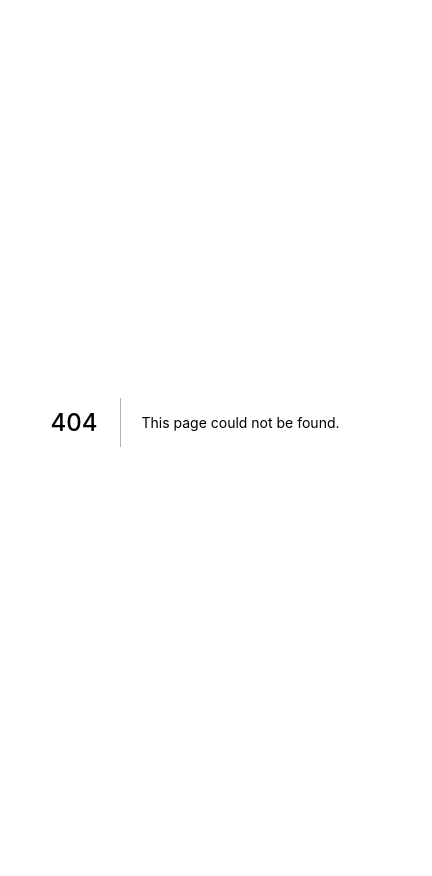
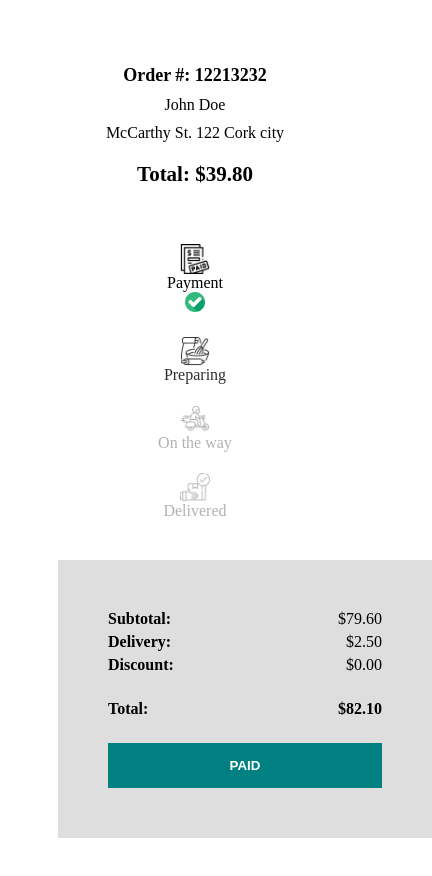
Before and after one commit to zaritzki/nextjs-order-pizza-app, a Next.js app: page /orders/1 in a window 390 px wide. Before the commit this address had no page. Shown: the top 876 px of the page, 432 px wide, since content can reach past the window. Before the commit the page ends 844 px from the top, so only its background shows below. Built offline with nearby package versions, Linux system fonts and the light colour scheme.

Commit message:
order page and other final ui changes

```diff
--- a/pages/cart.jsx
+++ b/pages/cart.jsx
@@ -6,7 +6,7 @@
 		<div className={styles.container}>
 			<div className={styles.left}>
 				<table className={styles.table}>
-					<tr className={styles.tr}>
+					<tr className={styles.trTitle}>
 						<th>Product</th>
 						<th align='left'>Name</th>
 						<th align='left'>Extras</th>
@@ -14,7 +14,7 @@
 						<th>Quantity</th>
 						<th>Total</th>
 					</tr>
-					<tr>
+					<tr className={styles.tr}>
 						<td>
 							<div className={styles.imgContainer}>
 								<Image
@@ -43,7 +43,7 @@
 							<span className={styles.total}>$39.80</span>
 						</td>
 					</tr>
-					<tr>
+					<tr className={styles.tr}>
 						<td>
 							<div className={styles.imgContainer}>
 								<Image
--- /dev/null
+++ b/pages/orders/[id].jsx
@@ -0,0 +1,122 @@
+import Image from 'next/image'
+import styles from '../../styles/Order.module.css'
+
+const Order = () => {
+	const status = 0
+	const statusClass = (index) => {
+		if (index - status < 1) return styles.done
+		if (index - status === 1) return styles.inProgress
+		if (index - status > 1) return styles.undone
+	}
+	return (
+		<div className={styles.container}>
+			<div className={styles.left}>
+				<div className={styles.row}>
+					<table className={styles.table}>
+						<tr className={styles.trTitle}>
+							<th>Order #</th>
+							<th>Customer</th>
+							<th>Address</th>
+							<th>Total</th>
+						</tr>
+						<tr className={styles.tr}>
+							<td>
+								<span className={styles.id}>12213232</span>
+							</td>
+							<td>
+								<span className={styles.name}>John Doe</span>
+							</td>
+							<td>
+								<span className={styles.address}>
+									McCarthy St. 122 Cork city
+								</span>
+							</td>
+							<td>
+								<span className={styles.total}>$39.80</span>
+							</td>
+						</tr>
+					</table>
+				</div>
+				<div className={styles.row}>
+					<div className={statusClass(0)}>
+						<Image src='/img/paid.png' width={30} height={30} alt='' />
+						<span>Payment</span>
+						<div className={styles.checkedIcon}>
+							<Image
+								className={styles.checkedIcon}
+								src='/img/checked.png'
+								width={20}
+								height={20}
+								alt=''
+							/>
+						</div>
+					</div>
+					<div className={statusClass(1)}>
+						<Image src='/img/bake.png' width={30} height={30} alt='' />
+						<span>Preparing</span>
+						<div className={styles.checkedIcon}>
+							<Image
+								className={styles.checkedIcon}
+								src='/img/checked.png'
+								width={20}
+								height={20}
+								alt=''
+							/>
+						</div>
+					</div>
+					<div className={statusClass(2)}>
+						<Image src='/img/bike.png' width={30} height={30} alt='' />
+						<span>On the way</span>
+						<div className={styles.checkedIcon}>
+							<Image
+								className={styles.checkedIcon}
+								src='/img/checked.png'
+								width={20}
+								height={20}
+								alt=''
+							/>
+						</div>
+					</div>
+					<div className={statusClass(3)}>
+						<Image src='/img/delivered.png' width={30} height={30} alt='' />
+						<span>Delivered</span>
+						<div className={styles.checkedIcon}>
+							<Image
+								className={styles.checkedIcon}
+								src='/img/checked.png'
+								width={20}
+								height={20}
+								alt=''
+							/>
+						</div>
+					</div>
+				</div>
+			</div>
+			<div className={styles.right}>
+				<div className={styles.wrapper}>
+					<div className={styles.totalText}>
+						<strong className={styles.totalTextTitle}>Subtotal:</strong>
+						<span className={styles.totalTextValue}>$79.60</span>
+					</div>
+					<div className={styles.totalText}>
+						<strong className={styles.totalTextTitle}>Delivery:</strong>
+						<span className={styles.totalTextValue}>$2.50</span>
+					</div>
+					<div className={styles.totalText}>
+						<strong className={styles.totalTextTitle}>Discount:</strong>
+						<span className={styles.totalTextValue}>$0.00</span>
+					</div>
+					<h4 className={styles.totalText}>
+						<strong className={styles.totalTextTitle}>Total:</strong>
+						<span className={styles.totalTextValue}>$82.10</span>
+					</h4>
+					<button className={styles.button} disabled>
+						PAID
+					</button>
+				</div>
+			</div>
+		</div>
+	)
+}
+
+export default Order
--- a/styles/Cart.module.css
+++ b/styles/Cart.module.css
@@ -89,6 +89,9 @@
 		justify-content: center;
 		margin-bottom: 20px;
 	}
+	.tr td {
+		padding: 5px;
+	}
 
 	.imgContainer {
 		width: 35vw;
@@ -97,13 +100,13 @@
 
 	.name,
 	.total {
-		font-size: 24px;
+		font-size: 21px;
 	}
 
 	.extras,
 	.price,
 	.quantity {
-		font-size: 22px;
+		font-size: 16px;
 	}
 
 	.price::before {
@@ -121,5 +124,6 @@
 
 	.wrapper {
 		width: 100%;
+		margin-top: 20px;
 	}
 }
--- a/styles/Footer.module.css
+++ b/styles/Footer.module.css
@@ -28,6 +28,7 @@
 
 .text {
 	color: lightgray;
+	line-height: 21px;
 }
 
 .motto {
@@ -37,7 +38,6 @@
 
 @media screen and (max-width: 480px) {
 	.container {
-		height: auto;
 		text-align: center;
 	}
 	.item:first-child {
@@ -49,10 +49,10 @@
 	}
 
 	.title {
-		font-size: 30px;
+		font-size: 21px;
 	}
 
 	.text {
-		font-size: 20px;
+		font-size: 18px;
 	}
 }
--- a/styles/Order.module.css
+++ b/styles/Order.module.css
@@ -19,6 +19,12 @@
 	justify-content: space-between;
 }
 
+.status {
+	display: flex;
+	flex-direction: column;
+	align-items: center;
+}
+
 .done {
 	display: flex;
 	flex-direction: column;
@@ -30,15 +36,6 @@
 	flex-direction: column;
 	align-items: center;
 	animation: inProgress 1s ease infinite alternate;
-}
-
-@keyframes inProgress {
-	from {
-		opacity: 0;
-	}
-	to {
-		opacity: 1;
-	}
 }
 
 .undone {
@@ -60,12 +57,18 @@
 .wrapper {
 	width: 90%;
 	max-height: 300px;
-	background-color: #333;
-	color: white;
-	padding: 10px 50px 50px 50px;
+	margin-left: auto;
+	background-color: #dedede;
+	padding: 50px;
 	display: flex;
 	flex-direction: column;
 	justify-content: space-between;
+}
+
+.totalText {
+	display: flex;
+	justify-content: space-between;
+	margin-bottom: 5px;
 }
 
 .totalTextTitle {
@@ -73,12 +76,14 @@
 }
 
 .button {
-	background-color: white;
-	height: 30px;
-	color: teal;
+	color: white;
+	padding: 15px 20px;
+	background-color: teal;
+	border: none;
 	font-weight: bold;
+	text-transform: uppercase;
+	cursor: not-allowed;
 	margin-top: 20px;
-	cursor: not-allowed;
 }
 
 @media screen and (max-width: 480px) {
@@ -95,24 +100,36 @@
 		flex-direction: column;
 		align-items: center;
 		justify-content: center;
-		font-size: 20px;
+	}
+	.tr td {
+		padding: 5px;
+	}
+
+	.id {
+		font-size: 18px;
+		font-weight: 600;
+	}
+
+	.total {
+		font-size: 21px;
+		font-weight: 600;
+		margin-top: 10px;
+		display: block;
+	}
+
+	.name,
+	.address {
+		font-size: 16px;
+	}
+	.name {
+		font-weight: 500;
 	}
 
 	.id::before {
-		content: 'Order ID: ';
-		font-weight: 500;
-	}
-	.name::before {
-		content: 'Customer: ';
-		font-weight: 500;
-	}
-	.address::before {
-		content: 'Address: ';
-		font-weight: 500;
+		content: 'Order #: ';
 	}
 	.total::before {
 		content: 'Total: ';
-		font-weight: 500;
 	}
 
 	.row:last-child {
@@ -130,5 +147,15 @@
 
 	.wrapper {
 		width: 100%;
+		margin-top: 20px;
 	}
 }
+
+@keyframes inProgress {
+	from {
+		opacity: 0;
+	}
+	to {
+		opacity: 1;
+	}
+}
--- a/styles/Product.module.css
+++ b/styles/Product.module.css
@@ -69,7 +69,7 @@
 .option {
 	display: flex;
 	align-items: center;
-	margin-right: 10px;
+	margin-right: 16px;
 	font-size: 14px;
 	font-weight: 500;
 }
@@ -77,6 +77,7 @@
 .checkbox {
 	width: 20px;
 	height: 20px;
+	margin-right: 8px;
 }
 
 .quantity {
@@ -132,6 +133,9 @@
 		height: 25px;
 	}
 
+	.quantity {
+		width: 60px;
+	}
 	.quantity,
 	.button {
 		height: 50px;
```
